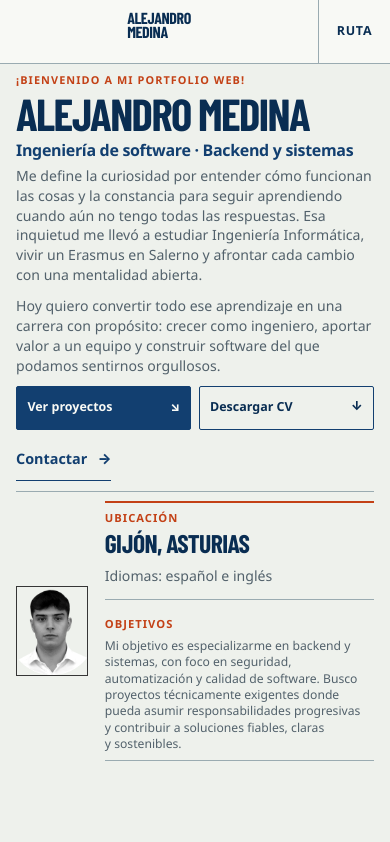
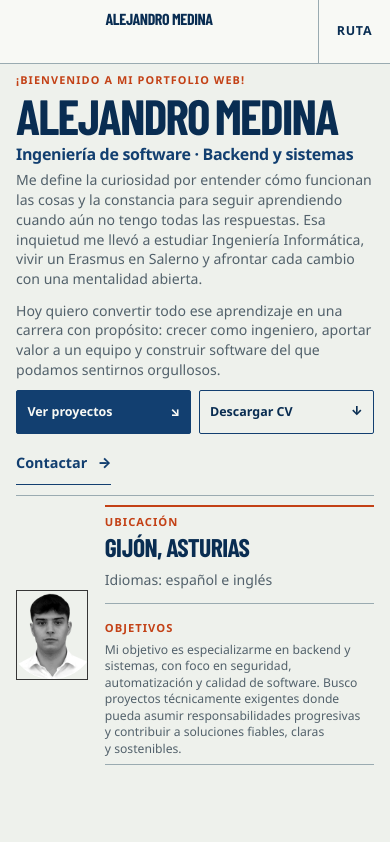
Before and after one commit to medinafdzz/Portfolio, a React (Vite) app: page /#about in a window 390 px wide. Shown: the top 842 px of the page. Built offline with nearby package versions, Linux system fonts and the light colour scheme; a web font is replaced by a local one.

Commit message:
fix: keep mobile navigation brand on one line

```diff
--- a/src/input.css
+++ b/src/input.css
@@ -1304,8 +1304,18 @@ footer[id] {
   }
 
   .route-brand__name {
+    display: block;
     font-size: 1rem;
-    line-height: 0.85;
+    line-height: 1;
+    white-space: nowrap;
+  }
+
+  .route-brand__name span {
+    display: inline;
+  }
+
+  .route-brand__name span + span::before {
+    content: ' ';
   }
 
   .route-menu-button {
@@ -2289,17 +2299,8 @@ footer[id] {
 
 @media (max-width: 520px) {
   .atlas-display {
-    display: block;
-    font-size: clamp(2.35rem, 11.5vw, 3.1rem);
-    white-space: nowrap;
-  }
-
-  .atlas-display span {
-    display: inline;
-  }
-
-  .atlas-display span + span::before {
-    content: ' ';
+    gap: 0 0.12em;
+    font-size: clamp(2.55rem, 12.7vw, 3.3rem);
   }
 
   .atlas-actions {
```
